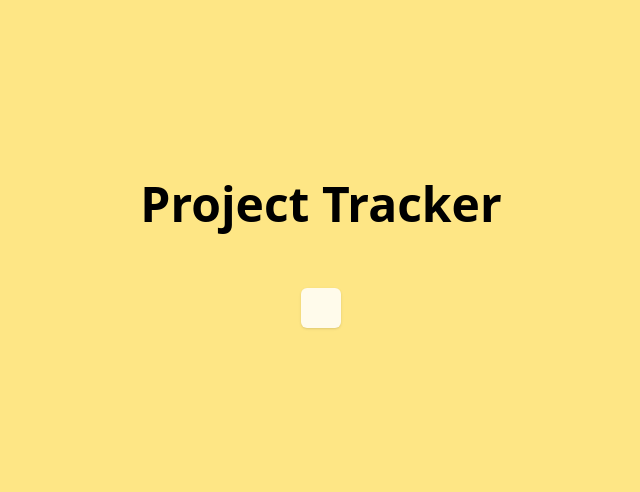
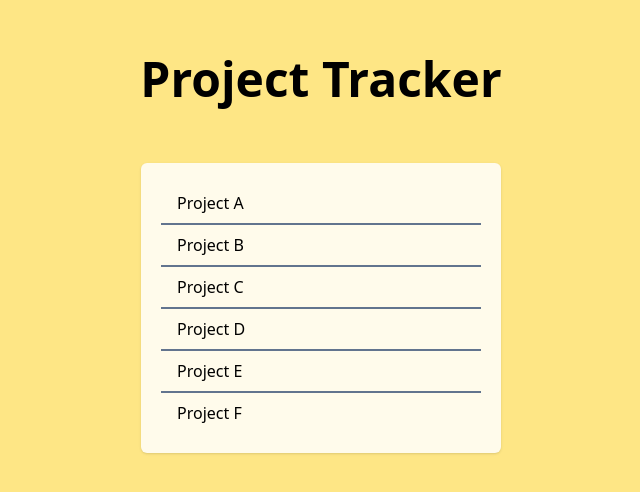
Before and after one commit to sarisman84/vite-react-todo, a React (Vite) app: page / in a window 1280 px wide. Shown: the part 146-638 px from the top of the page, without its empty margins (319-959 px from the left). Built offline with nearby package versions, Linux system fonts and the light colour scheme.

Commit message:
Implemented basic list renderer with a button attached.

```diff
--- a/src/data/project.ts
+++ b/src/data/project.ts
@@ -5,3 +5,37 @@ export type Project = {
   name: string;
   assignedUsers: User[];
 };
+
+
+export const dummyProjects : Project[] = [
+    {
+        id: 0,
+        name: "Project A",
+        assignedUsers: []
+    },
+    {
+        id: 1,
+        name: "Project B",
+        assignedUsers: []
+    },
+    {
+        id: 2,
+        name: "Project C",
+        assignedUsers: []
+    },
+    {
+        id: 3,
+        name: "Project D",
+        assignedUsers: []
+    },
+    {
+        id: 4,
+        name: "Project E",
+        assignedUsers: []
+    },
+    {
+        id: 5,
+        name: "Project F",
+        assignedUsers: []
+    }
+]
--- a/src/home/components/project-list.tsx
+++ b/src/home/components/project-list.tsx
@@ -1,3 +1,47 @@
+import { useContext } from "react";
+import { Root } from "../../contexts/root-context";
+import type { Project } from "../../data/project";
+
+interface ProjectItemProps {
+  project: Project;
+  onSelect: (project: Project) => void;
+}
+
+function ProjectItem(props: ProjectItemProps) {
+  return (
+    <button
+      className="flex justify-start ps-4 p-2 hover:bg-slate-300 focus:bg-slate-400"
+      onClick={() => props.onSelect(props.project)}
+    >
+      <p>{props.project.name}</p>
+    </button>
+  );
+}
+
 export function ProjectList() {
-    return <div></div>;
+  const { cachedProjects, currentProject } = useContext(Root);
+  const { projects } = cachedProjects;
+  const { setProject } = currentProject;
+
+  return (
+    <div className="flex flex-col min-w-xs">
+      {projects.map((project, index) => {
+        if (index === projects.length - 1) {
+          return (
+            <ProjectItem
+              key={project.id}
+              project={project}
+              onSelect={setProject}
+            />
+          );
+        }
+        return (
+          <>
+            <ProjectItem project={project} onSelect={setProject} />
+            <div className="border-b-2 w-full border-slate-500" />
+          </>
+        );
+      })}
+    </div>
+  );
 }
--- a/src/hooks/useRoot.ts
+++ b/src/hooks/useRoot.ts
@@ -2,22 +2,34 @@ import { useReducer, useState, type Reducer } from "react";
 import type { RootContext } from "../contexts/root-context";
 import type { User } from "../data/user";
 import type { PageIndex } from "../data/page-index";
+import { dummyProjects, type Project } from "../data/project";
 
 function useRoot(
   pageState: Reducer<React.ReactElement, PageIndex>,
   defaultPage: React.ReactElement,
 ) {
   const [cachedUsers, setCachedUsers] = useState({} as User[]);
+  const [currentProject, setCurrentProject] = useState({} as Project);
+  const [cachedProjects, setCachedProjects] = useState(dummyProjects);
   const [state, dispatch] = useReducer(pageState, defaultPage);
 
   const rootContext: RootContext = {
     currentPage: {
       state,
-      dispatch
+      dispatch,
     },
     cachedUsers: {
       users: cachedUsers,
       setUsers: setCachedUsers,
+    },
+    cachedProjects: {
+      projects: cachedProjects,
+      setProjects: setCachedProjects,
+    },
+
+    currentProject: {
+      project: currentProject,
+      setProject: setCurrentProject,
     },
   };
 
```
Also changed, not shown: src/contexts/root-context.ts (+13 -0 lines).
